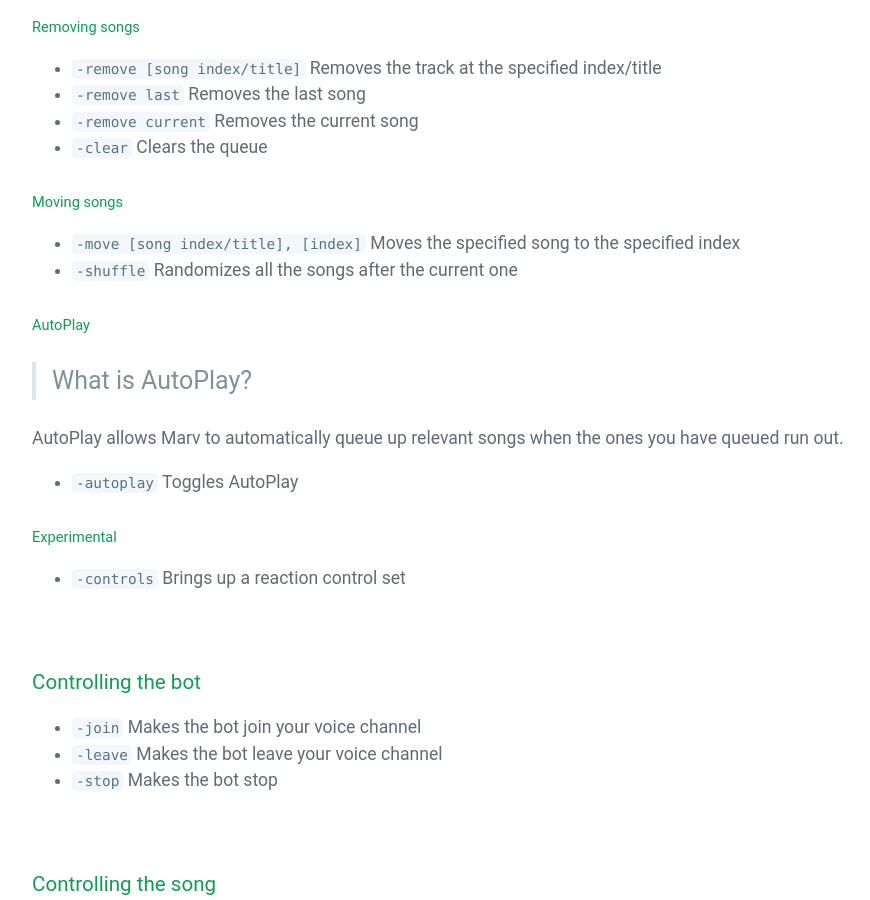
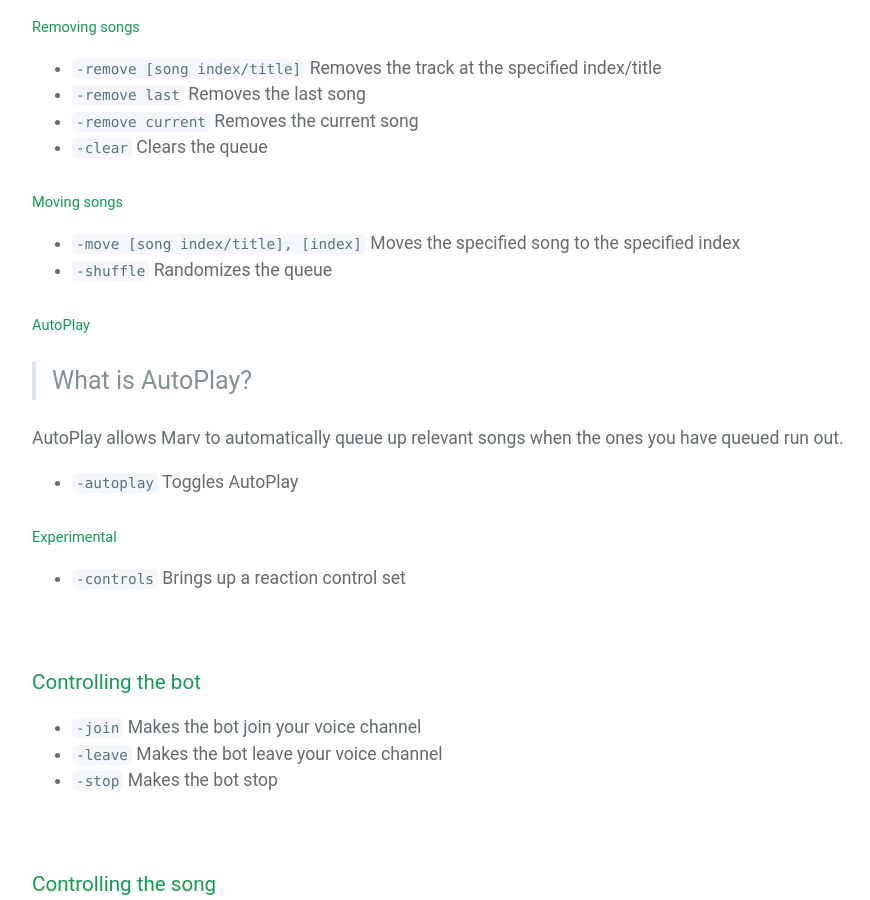
Before and after one commit to mymindishazel/marv-docs, a Jekyll site: the page built from commands.md, in a window 1280 px wide and 900 px high, scrolled down 1439 px. Shown: the whole window, without its empty margins (192-1062 px from the left). Built offline with Jekyll 4.4.1, drawn with Linux system fonts in a browser that asks for light colours; our own code applies the rules of GitHub Pages for plain Markdown files.

Commit message:
Update commands.md

```diff
--- a/commands.md
+++ b/commands.md
@@ -53,7 +53,7 @@
 ##### Moving songs
 
 * `-move [song index/title], [index]` Moves the specified song to the specified index
-* `-shuffle` Randomizes all the songs after the current one
+* `-shuffle` Randomizes the queue
 
 ##### AutoPlay
 
```
